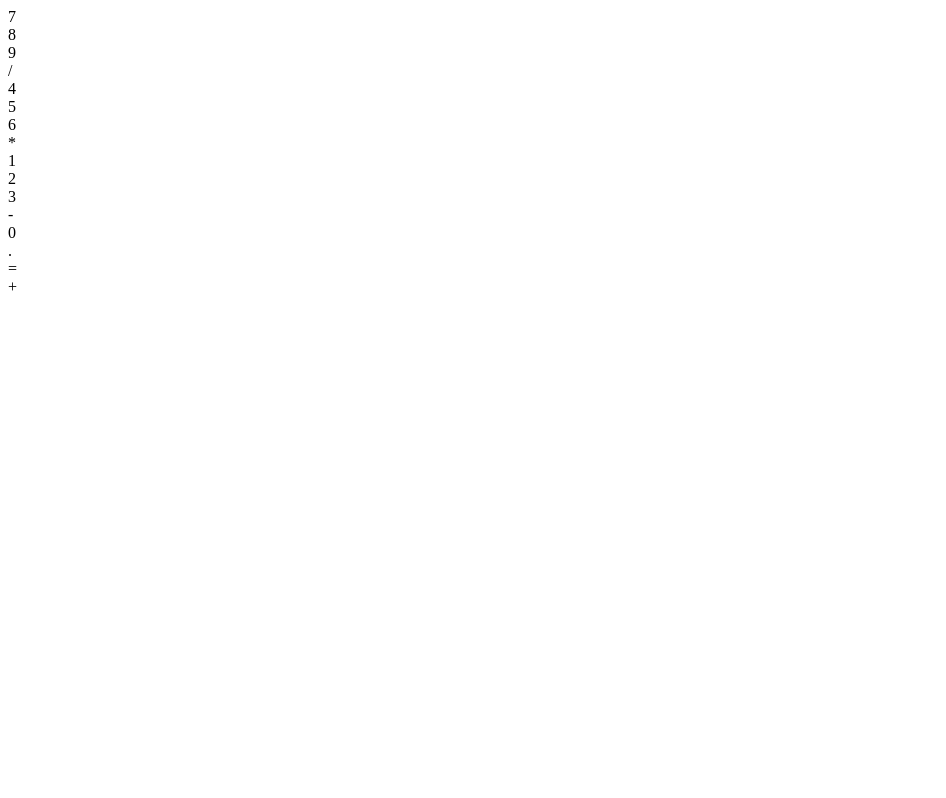
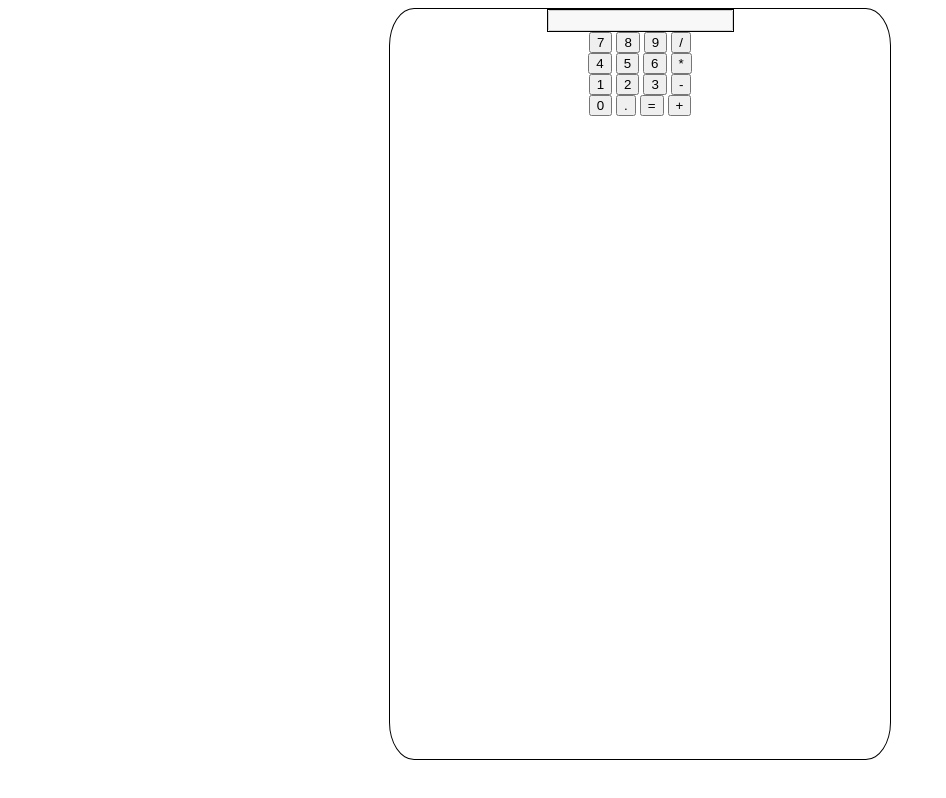
Before and after one commit to devindeshun/calculator, a plain HTML site: page index.html in a window 1280 px wide. Shown: the whole page, without its empty margins (0-946 px from the left). Drawn offline with Linux system fonts and the light colour scheme.

Commit message:
Begin the design of the calculator

```diff
--- a/index.html
+++ b/index.html
@@ -8,24 +8,34 @@
 </head>
 <body>
     <div class="calculator">
-        <div class="calculator-screen"></div>
+        <div class="calculator-screen">
+            <input type="text" name="" id="" disabled>
+        </div>
         <div class="calculator-numpad">
-            <div class="numpad-seven">7</div>
-            <div class="numpad-eight">8</div>
-            <div class="numpad-nine">9</div>
-            <div class="numpad-divide">/</div>
-            <div class="numpad-four">4</div>
-            <div class="numpad-five">5</div>
-            <div class="numpad-six">6</div>
-            <div class="numpad-multiply">*</div>
-            <div class="numpad-one">1</div>
-            <div class="numpad-two">2</div>
-            <div class="numpad-three">3</div>
-            <div class="numpad-subtract">-</div>
-            <div class="numpad-zero">0</div>
-            <div class="numpad-decimal">.</div>
-            <div class="numpad-equal">=</div>
-            <div class="numpad-add">+</div>
+            <div class="numpad-row-1">
+                <button class="numpad-key numpad-seven">7      </button>
+                <button class="numpad-key numpad-eight">8      </button>
+                <button class="numpad-key numpad-nine">9       </button>
+                <button class="numpad-key numpad-divide">/     </button>
+            </div>
+            <div class="numpad-row-2">
+                <button class="numpad-key numpad-four">4       </button>
+                <button class="numpad-key numpad-five">5       </button>
+                <button class="numpad-key numpad-six">6        </button>
+                <button class="numpad-key numpad-multiply">*   </button>
+            </div>
+            <div class="numpad-row-3">
+                <button class="numpad-key numpad-one">1        </button>
+                <button class="numpad-key numpad-two">2        </button>
+                <button class="numpad-key numpad-three">3      </button>
+                <button class="numpad-key numpad-subtract">-   </button>
+            </div>
+            <div class="numpad-row-4">
+                <button class="numpad-key numpad-zero">0       </button>
+                <button class="numpad-key numpad-decimal">.    </button>
+                <button class="numpad-key numpad-equal">=      </button>
+                <button class="numpad-key numpad-add">+        </button>
+            </div>
         </div>
     </div>
 
--- a/styles.css
+++ b/styles.css
@@ -0,0 +1,22 @@
+.calculator {
+    margin: 0 auto;
+    height: 750px;
+    width: 500px;
+    border: 1px solid black;
+    border-radius: 5%;
+    display: flex;
+    flex-direction: column;
+}
+
+.calculator-screen{
+    margin: 0 auto;
+    border: 1px solid black;
+    /* width: 200px; */
+}
+
+.calculator-numpad {
+    display: flex;
+    align-items: center;
+    flex-direction: column;
+    flex-wrap: wrap;
+}
```
